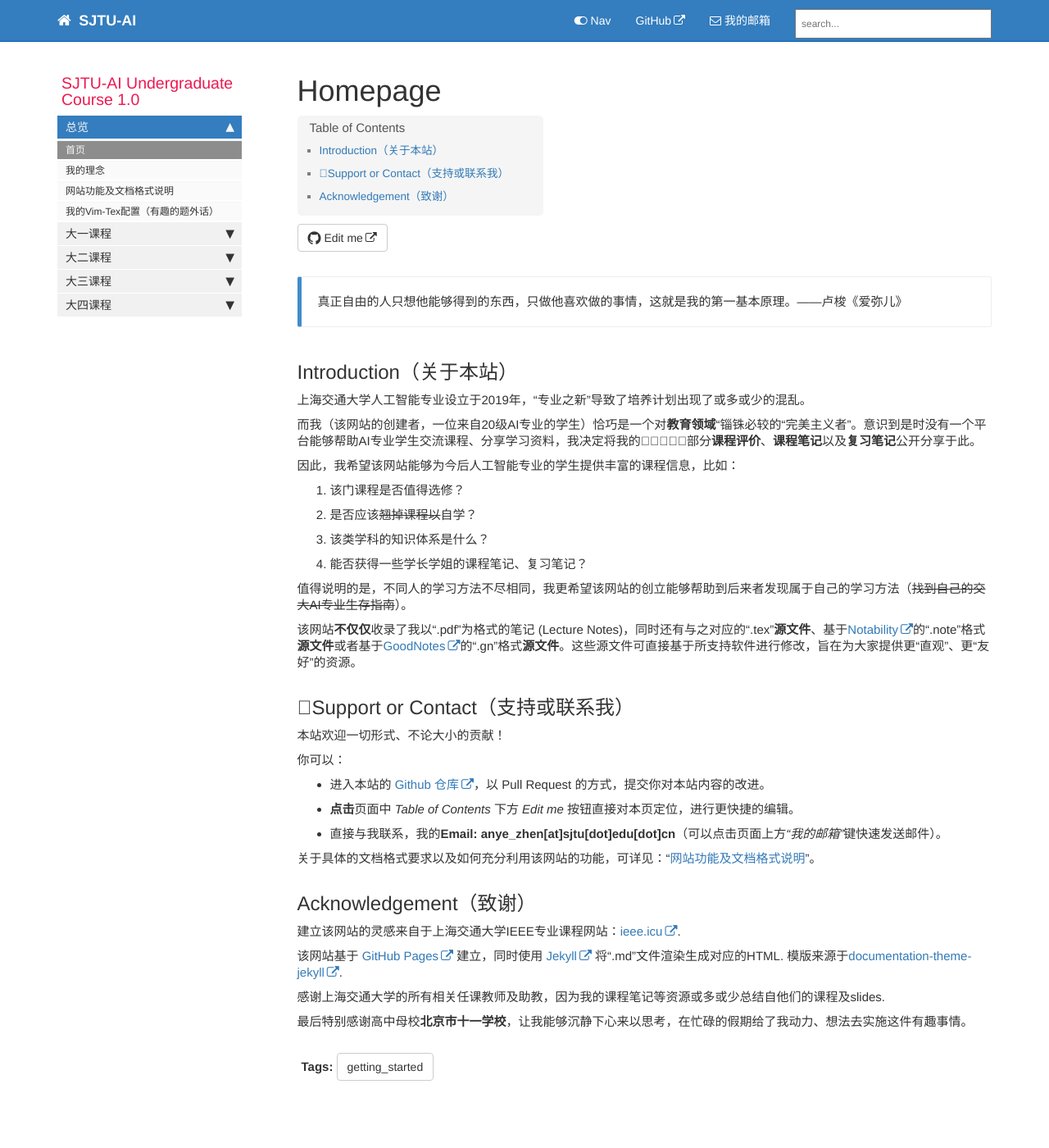
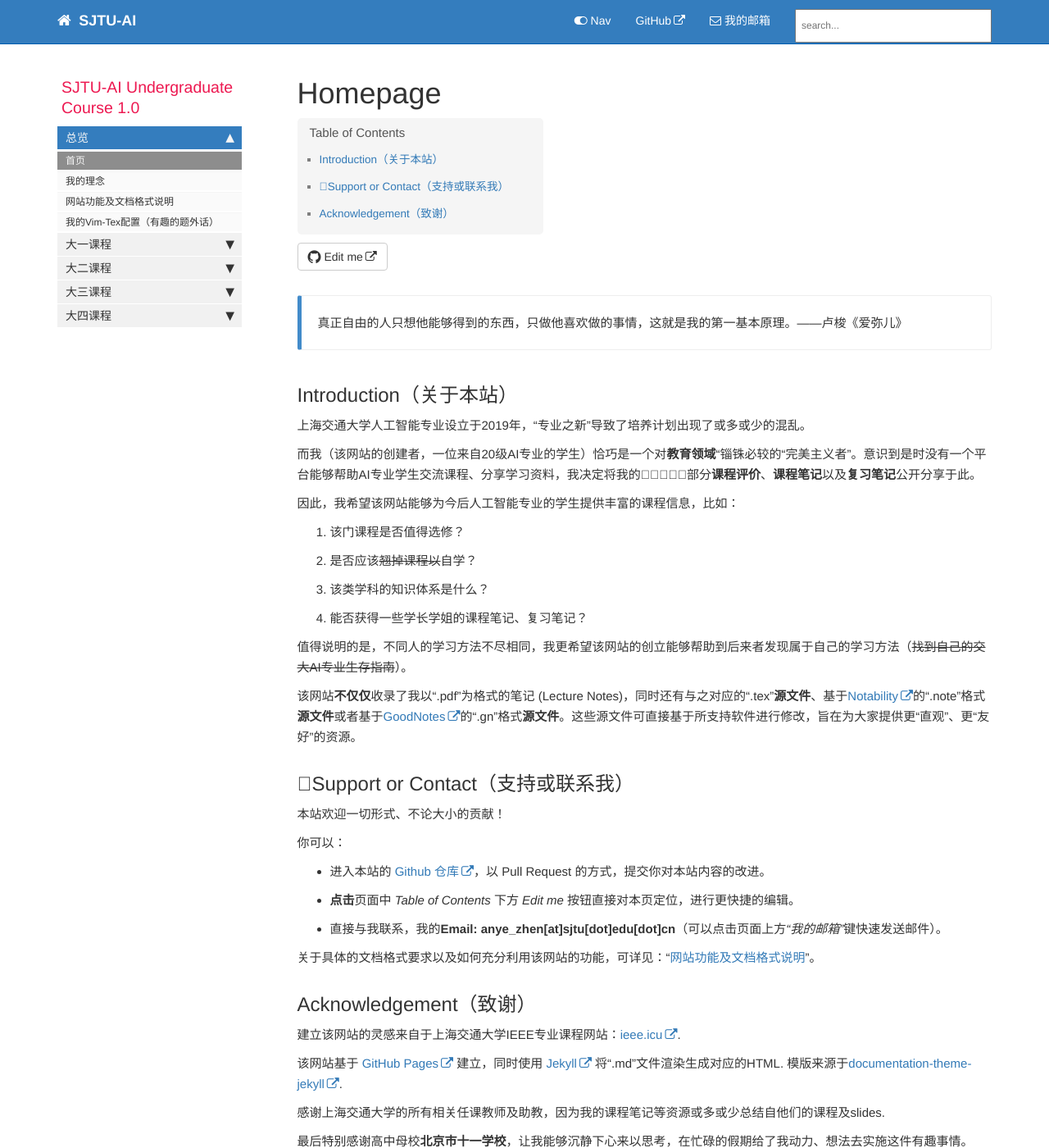
Before and after one commit to aisjtu/aisjtu.github.io, a Jekyll site: the page built from docs/index.md, in a window 1280 px wide and 1400 px high. Shown: the whole window at 82% size. Built offline with Jekyll 4.4.1, drawn with Linux system fonts in a browser that asks for light colours; comment, search, counter and statistics services are not loaded.

Commit message:
Update customstyles.css

```diff
--- a/docs/css/customstyles.css
+++ b/docs/css/customstyles.css
@@ -1,6 +1,6 @@
 body {
     font-size:15px;
-	line-height:20px;
+	line-height:25px;
 }
 
 .bs-callout {
```
